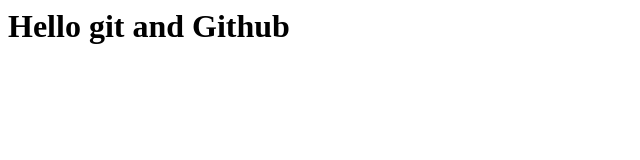
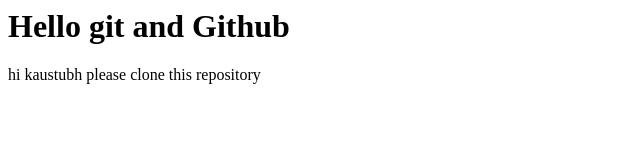
Before and after one commit to Vedant-077/Git-Practice, a plain HTML site: page index.html in a window 1280 px wide. Shown: the whole page, without its empty margins (0-640 px from the left). Drawn offline with Linux system fonts and the light colour scheme.

Commit message:
upadated index.html

```diff
--- a/index.html
+++ b/index.html
@@ -1 +1,2 @@
 <h1>Hello git and Github</h1>
+<p>hi kaustubh please clone this repository</p>
```
